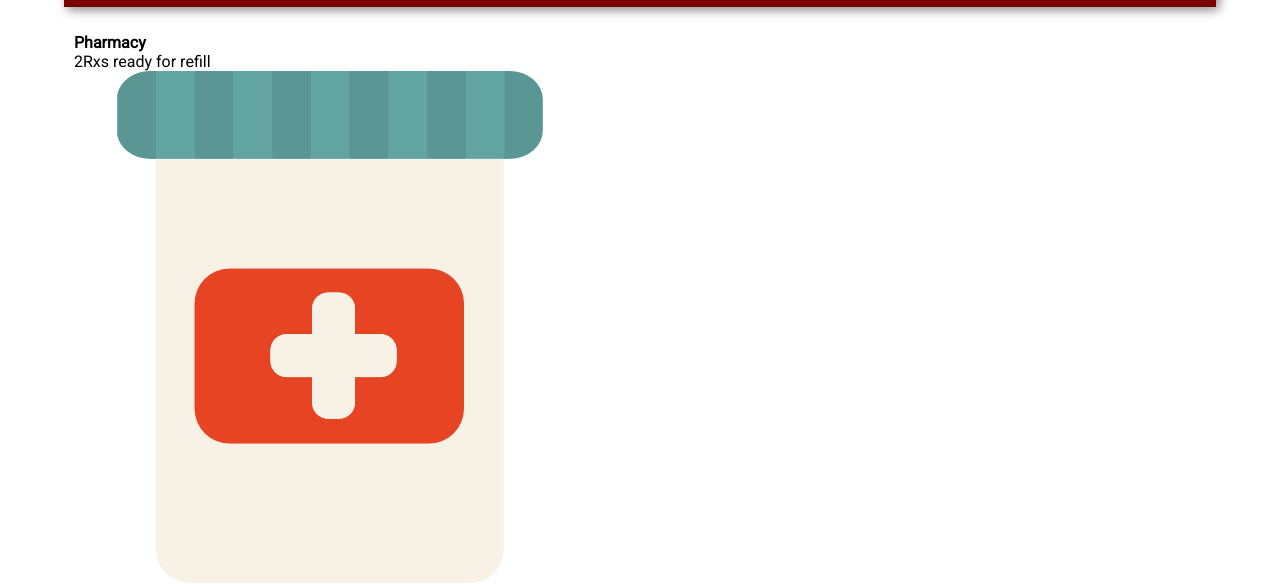
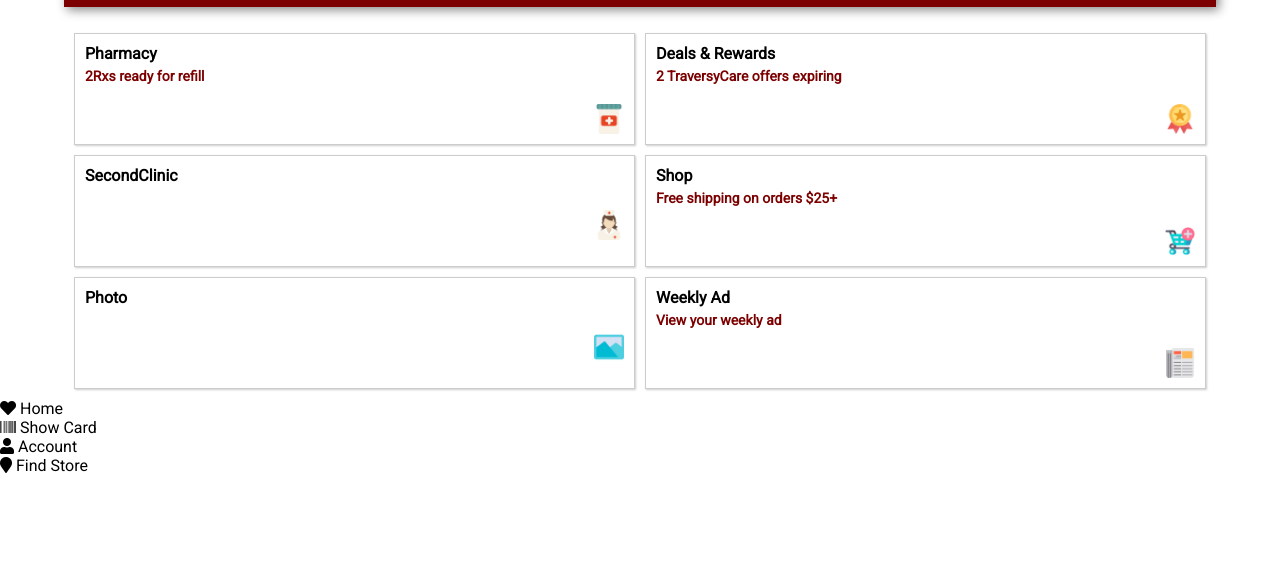
Before and after one commit to umeshraj/youtube_travesy_cvs_clone, a plain HTML site: page index.html in a window 1280 px wide. Shown: the part 153-737 px from the top of the page. Drawn offline with Linux system fonts and the light colour scheme.

Commit message:
Styling the grid of items

```diff
--- a/style.css
+++ b/style.css
@@ -66,3 +66,33 @@ body {
 .subheader img {
   width: 40px;
 }
+
+.grid {
+  display: grid;
+  grid-template-columns: repeat(2, 1fr);
+  gap: 10px;
+}
+
+.grid .item {
+  display: flex;
+  flex-direction: column;
+  border: 1px solid #ccc;
+  padding: 10px;
+  box-shadow: 1px 1px 2px #ccc;
+}
+
+.grid .item h4 {
+  margin-bottom: 5px;
+}
+
+.grid .item p {
+  font-size: 14px;
+  color: var(--secondary-color);
+  font-weight: bold;
+  margin-bottom: 20px;
+}
+
+.grid .item img {
+  width: 30px;
+  align-self: flex-end;
+}
```
